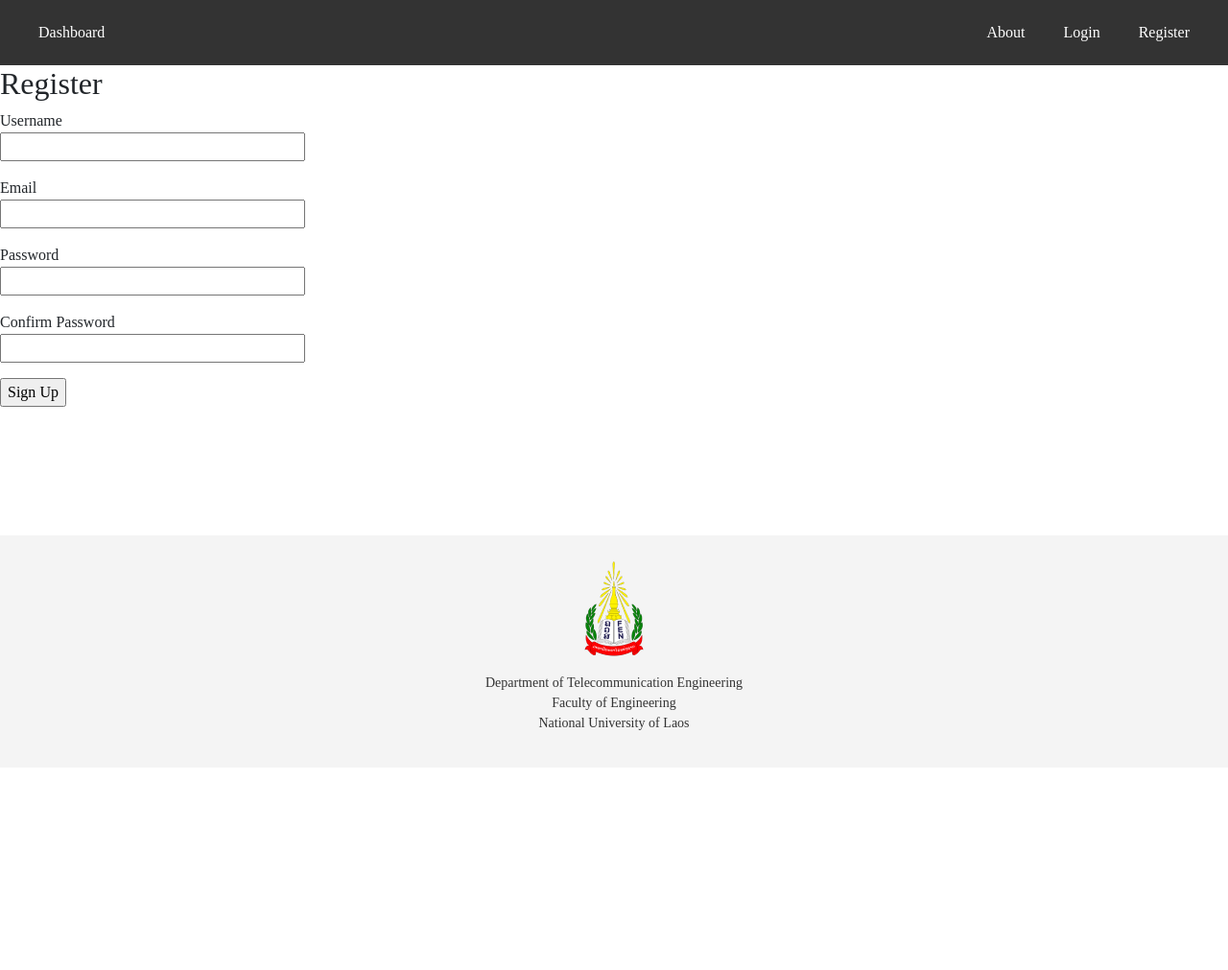
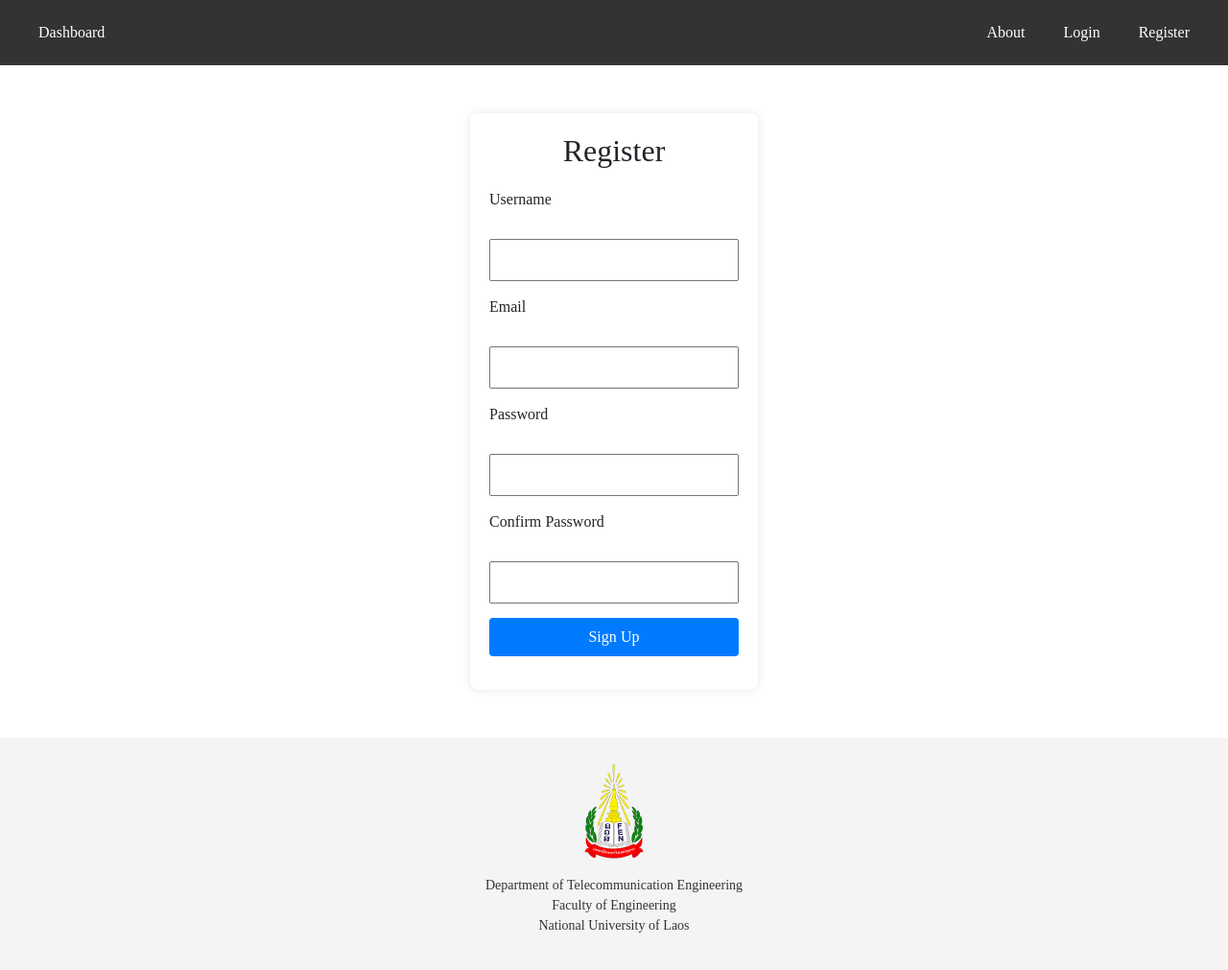
Before and after one commit to Pinkeo/rasp-rtk-gui-serve, a Flask app: page /register in a window 1280 px wide. Shown: the whole page at 96% size. Before the commit the page ends 761 px from the top, so only its background shows below. Run offline with Flask 3, Linux system fonts and the light colour scheme; some libraries are stand-ins or nearby versions.

Commit message:
Update register.html

```diff
--- a/templates/register.html
+++ b/templates/register.html
@@ -2,39 +2,45 @@
 {% block title %}Register{% endblock %}
 {% block content %}
 
-    <h2>Register</h2>
+
+<div class="body">
+    <div class="login-container">
+        <h2>Register</h2>
     <form method="POST">
         {{ form.hidden_tag() }}
-        <p>
+        <div class="form-group">
             {{ form.username.label }}<br>
             {{ form.username(size=32) }}<br>
             {% for error in form.username.errors %}
             <span style="color: red;">[{{ error }}]</span>
             {% endfor %}
-        </p>
-        <p>
+        </div>
+        <div class="form-group">
             {{ form.email.label }}<br>
             {{ form.email(size=32) }}<br>
             {% for error in form.email.errors %}
             <span style="color: red;">[{{ error }}]</span>
             {% endfor %}
-        </p>
-        <p>
+        </div>
+        <div class="form-group">
             {{ form.password.label }}<br>
             {{ form.password(size=32) }}<br>
             {% for error in form.password.errors %}
             <span style="color: red;">[{{ error }}]</span>
             {% endfor %}
-        </p>
-        <p>
+        </div>
+        <div class="form-group">
             {{ form.confirm_password.label }}<br>
             {{ form.confirm_password(size=32) }}<br>
             {% for error in form.confirm_password.errors %}
             <span style="color: red;">[{{ error }}]</span>
             {% endfor %}
-        </p>
-        <p>{{ form.submit() }}</p>
+        </div>
+        <div class="form-group">
+            {{ form.submit(class_="submit-btn") }}</div>
     </form>
+</div>
+</div>
 
 
 {% endblock %}
```
